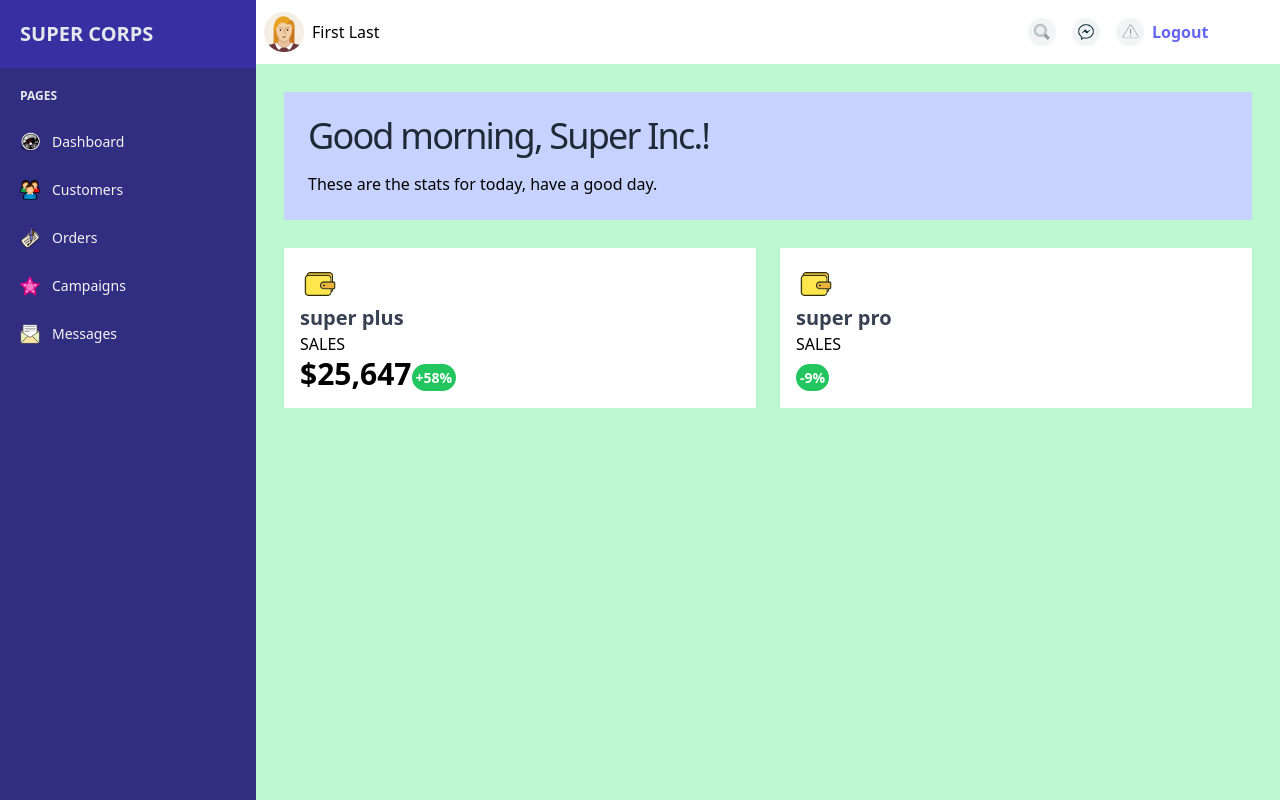
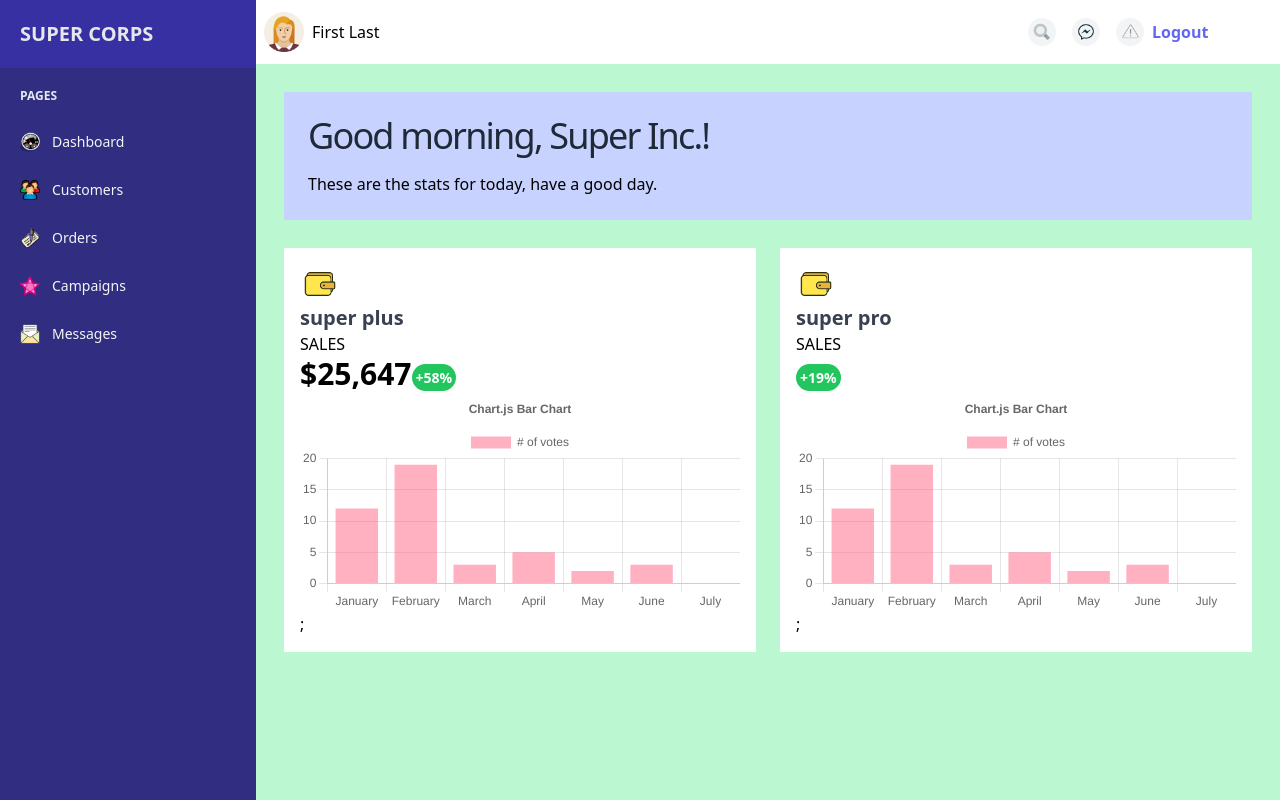
Before and after one commit to sanchezg7/tailwinds_sandbox, a React (Vite) app in the folder admin-dashboard/: page / in a window 1280 px wide. Built offline with nearby package versions, Linux system fonts and the light colour scheme.

Commit message:
basic example with chart

```diff
--- a/admin-dashboard/package.json
+++ b/admin-dashboard/package.json
@@ -11,8 +11,10 @@
     "build:tailwind": "tailwind build src/styles.css -o public/styles.css"
   },
   "dependencies": {
+    "chart.js": "^4.2.1",
     "daisyui": "^2.50.1",
     "react": "^18.2.0",
+    "react-chartjs-2": "^5.2.0",
     "react-dom": "^18.2.0",
     "tailwindcss": "^3.2.7"
   },
--- a/admin-dashboard/src/Cards.jsx
+++ b/admin-dashboard/src/Cards.jsx
@@ -1,3 +1,50 @@
+import React from 'react';
+import {
+    Chart as ChartJS,
+    CategoryScale,
+    LinearScale,
+    BarElement,
+    Title,
+    Tooltip,
+    Legend,
+} from 'chart.js';
+import { Bar } from 'react-chartjs-2';
+
+ChartJS.register(
+    CategoryScale,
+    LinearScale,
+    BarElement,
+    Title,
+    Tooltip,
+    Legend
+);
+
+export const options = {
+    responsive: true,
+    plugins: {
+        legend: {
+            position: 'top',
+        },
+        title: {
+            display: true,
+            text: 'Chart.js Bar Chart',
+        },
+    },
+};
+
+const labels = ['January', 'February', 'March', 'April', 'May', 'June', 'July'];
+
+export const data = {
+    labels,
+    datasets: [
+        {
+            label: '# of votes',
+            data: [12, 19, 3, 5, 2, 3],
+            backgroundColor: 'rgba(255, 99, 132, 0.5)',
+        }
+    ],
+};
+
 // overflow-hidden: prevent image to overflow the layout of the card
 
 const items = [
@@ -12,7 +59,7 @@
         title: "super pro",
         subtitle: "sales",
         asset: "src/assets/wallet.png",
-        pctIncrease: "-9%"
+        pctIncrease: "+19%" // should add functionality to make red, eventually
     }
 ]
 
@@ -25,6 +72,7 @@
           <span className="font-bold text-3xl">{dollarAmt}</span>
           {/*badge component*/}
           <span className="bg-green-500 rounded-full text-white text-sm font-bold p-1 align-text-top">{pctIncrease}</span>
+          <Bar options={options} data={data} />;
       </div>
   );
 };
```
Also changed, not shown: 1 other file (tests, documents, lock files or other folders).
